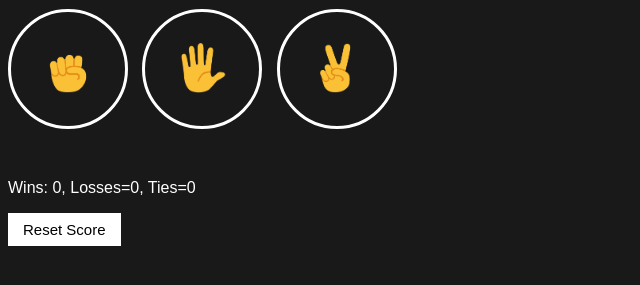
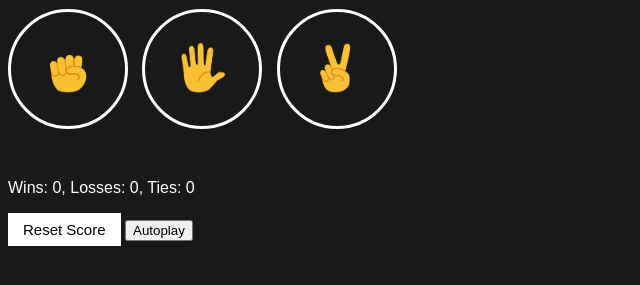
Before and after one commit to SehajdeepSingh95/Rock-Paper-Scissors, a plain HTML site: page index.html in a window 1280 px wide. Shown: the part 85-370 px from the top of the page, without its empty margins (0-640 px from the left). Drawn offline with Linux system fonts and the light colour scheme.

Commit message:
Update index.html

```diff
--- a/index.html
+++ b/index.html
@@ -25,12 +25,17 @@
     </button>
     <p class="result">
     <p class="moves-chosen"></p>
-    <p class="overall-result">Wins: 0, Losses=0, Ties=0</p>
+    <p class="overall-result">Wins: 0, Losses: 0, Ties: 0</p>
     <button class="reset-score-button" onclick="
       resetScore();
     ">
       Reset Score
     </button>
+    <button class="autoplay-button" onclick="
+      autoPlay();
+    ">
+      Autoplay
+    </button>
     <script src="script.js"></script>
 </body>
 </html>
```
